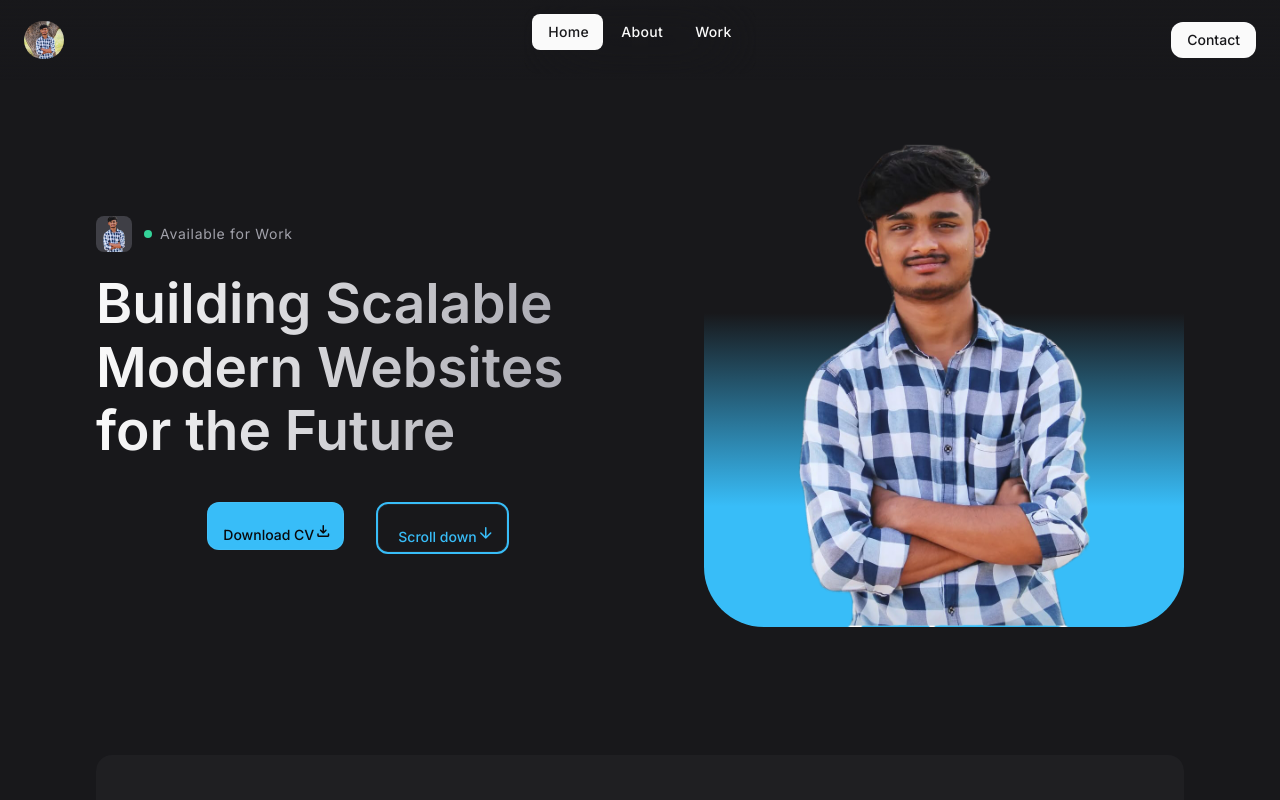
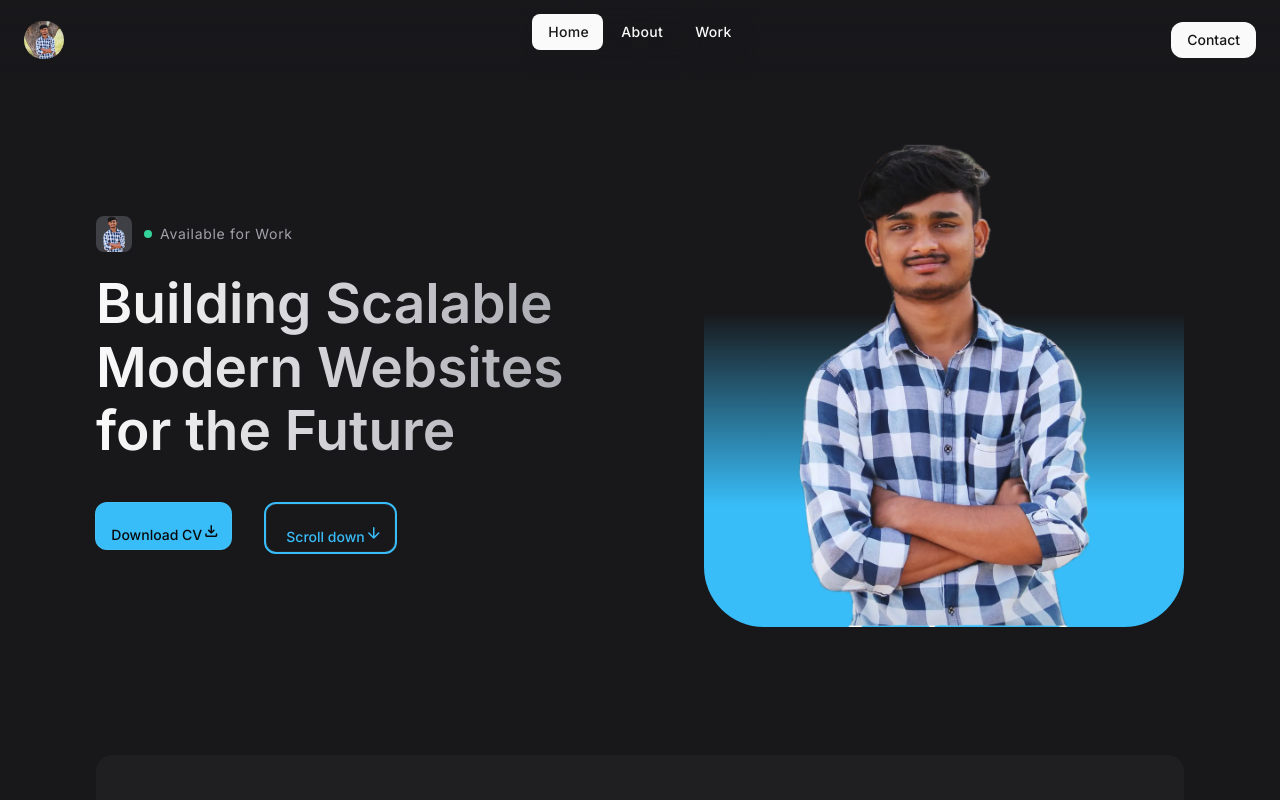
Before and after one commit to raghavendragouda775/Portfolio_me, a React (Vite) app in the folder vite-project/: page / in a window 1280 px wide. Shown: the top 800 px of the page. Built offline with nearby package versions, Linux system fonts and the light colour scheme.

Commit message:
update 1.0

```diff
--- a/vite-project/src/components/Hero.jsx
+++ b/vite-project/src/components/Hero.jsx
@@ -35,7 +35,7 @@ const Hero = () => {
 
           <div className="mt-8">
             {/* Buttons */}
-            <div className="flex gap-6 justify-center">
+            <div className="flex gap-6 lg:-ml-60 lg:-mr-4 justify-center">
               <ButtonPrimary href="/Resume.pdf" label='Download CV' icon="download" />
               <ButtonOutline href="#about" label='Scroll down' icon="arrow_downward" />
             </div>
```
